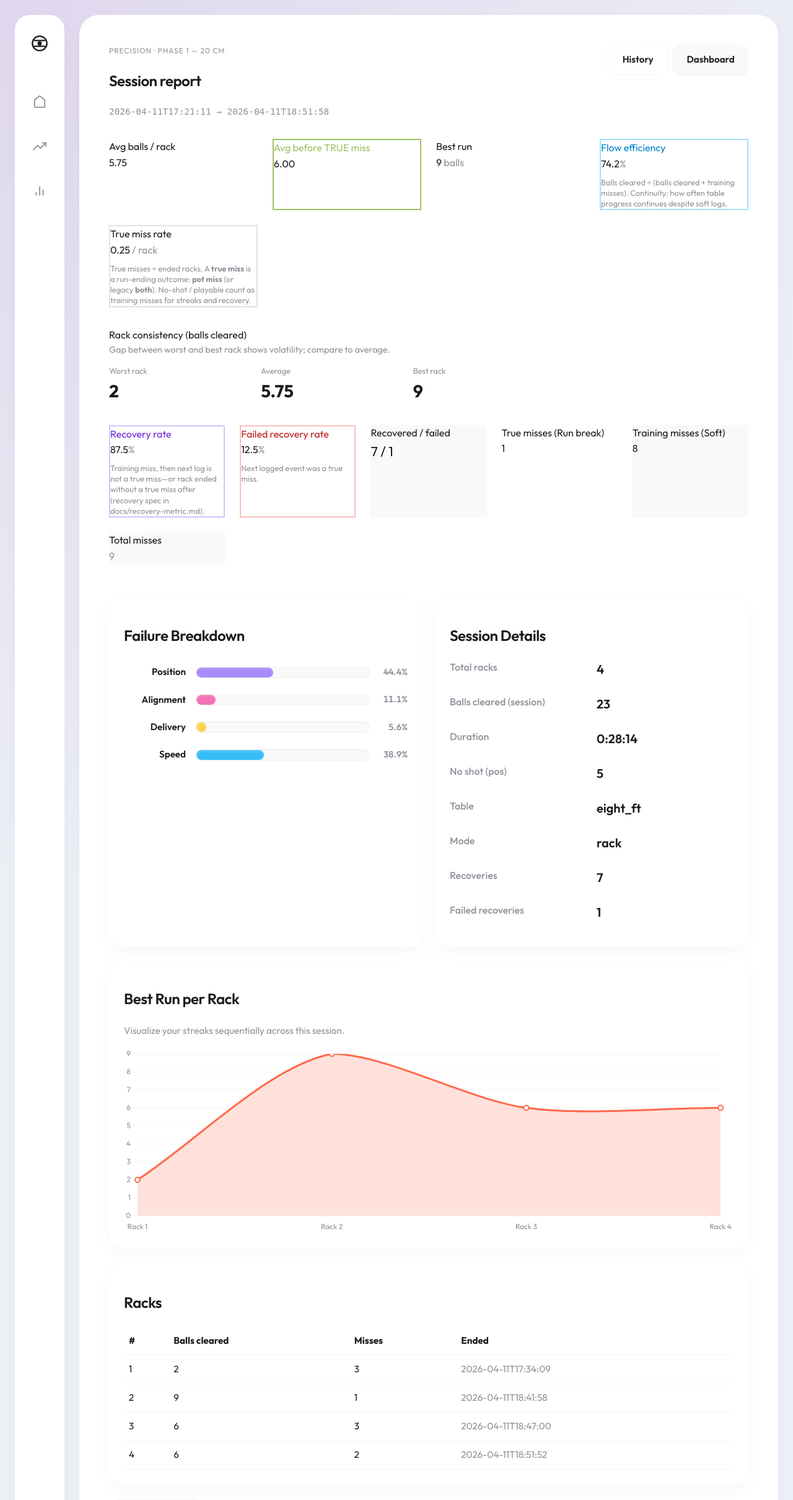
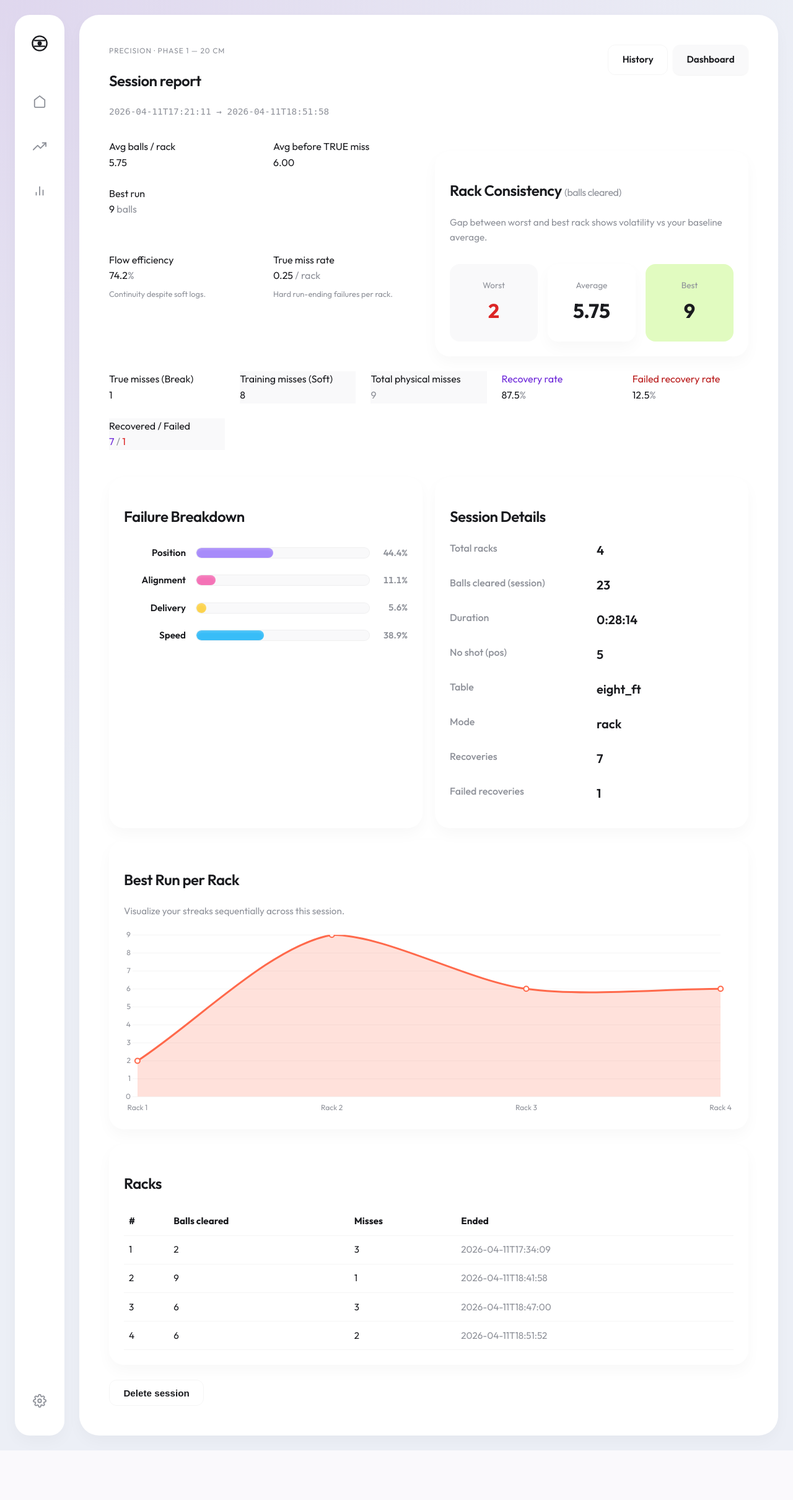
Before and after one commit to amstegraf/elite-training, a FastAPI app: page /session/3011e88e-353b-474c-8a6f-793dba366363/report in a window 1280 px wide. Shown: the top 2420 px of the page at 62% size. After the commit the page ends 2340 px from the top, so only its background shows below. Run offline with FastAPI, Linux system fonts and the light colour scheme.

Commit message:
visual improvements

```diff
--- a/templates/session/report.html
+++ b/templates/session/report.html
@@ -17,94 +17,111 @@
     </div>
   </header>
 
+  <div class="grid grid--2" style="margin-bottom: 1.5rem;">
+    <!-- Performance Layer -->
+    <div style="display: flex; flex-direction: column; gap: 1.5rem;">
       <div class="reports__kpi-grid">
         <article class="stat-card stat-card--pr">
           <div class="stat-card__label">Avg balls / rack</div>
           <div class="stat-card__value">{% if session.avg_balls_cleared_per_rack is not none %}{{ "%.2f"|format(session.avg_balls_cleared_per_rack) }}{% else %}—{% endif %}</div>
         </article>
-    <article class="stat-card" style="border: 2px solid var(--pr-dim);">
-      <div class="stat-card__label" style="color: var(--pr-dim);">Avg before TRUE miss</div>
+
+        <article class="stat-card stat-card--pr">
+          <div class="stat-card__label">Avg before TRUE miss</div>
           <div class="stat-card__value">{% if session.avg_balls_before_true_miss is not none %}{{ "%.2f"|format(session.avg_balls_before_true_miss) }}{% else %}—{% endif %}</div>
         </article>
+
         <article class="stat-card">
           <div class="stat-card__label">Best run</div>
           <div class="stat-card__value">{{ session.best_run_balls }} <span style="font-size: 1rem; color: var(--muted); font-weight: normal;">balls</span></div>
         </article>
-    <article class="stat-card" style="border: 2px solid rgba(56, 189, 248, 0.45);">
-      <div class="stat-card__label" style="color: #0284c7;">Flow efficiency</div>
+      </div>
+
+      <div class="reports__kpi-grid">
+        <article class="stat-card">
+          <div class="stat-card__label">Flow efficiency</div>
           <div class="stat-card__value">
             {% if session.conversion_efficiency is not none %}
             {{ "%.1f"|format(session.conversion_efficiency * 100) }}<span style="font-size: 1rem; color: var(--muted); font-weight: normal;">%</span>
             {% else %}—{% endif %}
           </div>
-      <p class="muted" style="margin: 0.5rem 0 0; font-size: 0.8rem; line-height: 1.35;">Balls cleared ÷ (balls cleared + training misses). Continuity: how often table progress continues despite soft logs.</p>
+          <p class="muted" style="margin: 0.5rem 0 0; font-size: 0.8rem; line-height: 1.35;">Continuity despite soft logs.</p>
         </article>
-    <article class="stat-card" style="border: 2px solid rgba(15, 23, 42, 0.12);">
+
+        <article class="stat-card">
           <div class="stat-card__label">True miss rate</div>
           <div class="stat-card__value">
             {% if session.true_miss_rate is not none %}
             {{ "%.2f"|format(session.true_miss_rate) }}<span style="font-size: 1rem; color: var(--muted); font-weight: normal;"> / rack</span>
             {% else %}—{% endif %}
           </div>
-      <p class="muted" style="margin: 0.5rem 0 0; font-size: 0.8rem; line-height: 1.35;">True misses ÷ ended racks. A <strong>true miss</strong> is a run-ending outcome: <strong>pot miss</strong> (or legacy <strong>both</strong>). No-shot / playable count as training misses for streaks and recovery.</p>
+          <p class="muted" style="margin: 0.5rem 0 0; font-size: 0.8rem; line-height: 1.35;">Hard run-ending failures per rack.</p>
         </article>
       </div>
+    </div>
 
-  <div class="reports__kpi-grid" style="margin-top: 1rem; grid-template-columns: 1fr;">
-    <article class="stat-card" style="text-align: left;">
-      <div class="stat-card__label">Rack consistency (balls cleared)</div>
-      <p class="muted" style="margin: 0 0 0.75rem; font-size: 0.9rem;">Gap between worst and best rack shows volatility; compare to average.</p>
-      <div style="display: grid; grid-template-columns: repeat(3, 1fr); gap: 1rem; max-width: 720px;">
-        <div>
-          <div class="muted" style="font-size: 0.8rem;">Worst rack</div>
-          <div style="font-size: 1.75rem; font-weight: 700;">{% if session.worst_rack_balls_cleared is not none %}{{ session.worst_rack_balls_cleared }}{% else %}—{% endif %}</div>
+    <!-- Rack Consistency -->
+    <article class="card card--wide">
+      <h2>Rack Consistency <span style="font-size: 1rem; color: var(--muted); font-weight: normal;">(balls cleared)</span></h2>
+      <p class="muted" style="margin-top: 0;">Gap between worst and best rack shows volatility vs your baseline average.</p>
+
+      <div style="display: grid; grid-template-columns: repeat(3, 1fr); gap: 1rem; margin-top: auto; padding-top: 1rem;">
+        <div style="text-align: center; padding: 1.5rem; background: var(--surface2); border-radius: 16px;">
+          <div class="muted" style="font-size: 0.85rem; margin-bottom: 0.25rem;">Worst</div>
+          <div style="font-size: 2rem; font-weight: 700; color: #dc2626;">{% if session.worst_rack_balls_cleared is not none %}{{ session.worst_rack_balls_cleared }}{% else %}—{% endif %}</div>
         </div>
-        <div>
-          <div class="muted" style="font-size: 0.8rem;">Average</div>
-          <div style="font-size: 1.75rem; font-weight: 700;">{% if session.avg_balls_cleared_per_rack is not none %}{{ "%.2f"|format(session.avg_balls_cleared_per_rack) }}{% else %}—{% endif %}</div>
+        <div style="text-align: center; padding: 1.5rem; background: var(--surface); box-shadow: var(--shadow); border-radius: 16px;">
+          <div class="muted" style="font-size: 0.85rem; margin-bottom: 0.25rem;">Average</div>
+          <div style="font-size: 2rem; font-weight: 700;">{% if session.avg_balls_cleared_per_rack is not none %}{{ "%.2f"|format(session.avg_balls_cleared_per_rack) }}{% else %}—{% endif %}</div>
         </div>
-        <div>
-          <div class="muted" style="font-size: 0.8rem;">Best rack</div>
-          <div style="font-size: 1.75rem; font-weight: 700;">{% if session.best_rack_balls_cleared is not none %}{{ session.best_rack_balls_cleared }}{% else %}—{% endif %}</div>
+        <div style="text-align: center; padding: 1.5rem; background: var(--pr); border-radius: 16px;">
+          <div class="muted" style="font-size: 0.85rem; margin-bottom: 0.25rem;">Best</div>
+          <div style="font-size: 2rem; font-weight: 700;">{% if session.best_rack_balls_cleared is not none %}{{ session.best_rack_balls_cleared }}{% else %}—{% endif %}</div>
         </div>
       </div>
     </article>
   </div>
 
-  <div class="reports__kpi-grid" style="margin-top: 1.5rem; grid-template-columns: repeat(auto-fit, minmax(180px, 1fr));">
-    <article class="stat-card" style="border: 2px solid rgba(167, 139, 250, 0.5);">
+  <div class="reports__kpi-grid" style="margin-bottom: 1.5rem; grid-template-columns: repeat(auto-fit, minmax(160px, 1fr));">
+    <!-- Row: Misses & Recoveries -->
+    <article class="stat-card stat-card--fr">
+      <div class="stat-card__label">True misses (Break)</div>
+      <div class="stat-card__value">{{ session.true_miss_count }}</div>
+    </article>
+
+    <article class="stat-card" style="background: var(--surface2);">
+      <div class="stat-card__label">Training misses (Soft)</div>
+      <div class="stat-card__value" style="color: var(--text);">{{ session.training_miss_count }}</div>
+    </article>
+
+    <article class="stat-card" style="background: var(--surface2);">
+      <div class="stat-card__label">Total physical misses</div>
+      <div class="stat-card__value" style="color: var(--muted);">{{ session.total_misses }}</div>
+    </article>
+
+    <article class="stat-card" style="background: var(--surface);">
       <div class="stat-card__label" style="color: #6d28d9;">Recovery rate</div>
       <div class="stat-card__value">
         {% if session.recovery_rate is not none %}
         {{ "%.1f"|format(session.recovery_rate * 100) }}<span style="font-size: 1rem; color: var(--muted); font-weight: normal;">%</span>
         {% else %}—{% endif %}
       </div>
-      <p class="muted" style="margin: 0.5rem 0 0; font-size: 0.8rem; line-height: 1.35;">Training miss, then next log is not a true miss—or rack ended without a true miss after (recovery spec in docs/recovery-metric.md).</p>
     </article>
-    <article class="stat-card" style="border: 2px solid rgba(248, 113, 113, 0.45);">
+
+    <article class="stat-card" style="background: var(--surface);">
       <div class="stat-card__label" style="color: #b91c1c;">Failed recovery rate</div>
       <div class="stat-card__value">
         {% if session.failed_recovery_rate is not none %}
         {{ "%.1f"|format(session.failed_recovery_rate * 100) }}<span style="font-size: 1rem; color: var(--muted); font-weight: normal;">%</span>
         {% else %}—{% endif %}
       </div>
-      <p class="muted" style="margin: 0.5rem 0; font-size: 0.8rem; line-height: 1.35;">Next logged event was a true miss.</p>
     </article>
+
     <article class="stat-card" style="background: var(--surface2);">
-      <div class="stat-card__label">Recovered / failed</div>
-      <div class="stat-card__value" style="font-size: 1.35rem;">{{ session.recovery_count }} / {{ session.failed_recovery_count }}</div>
-    </article>
-    <article class="stat-card stat-card--fr">
-      <div class="stat-card__label">True misses (Run break)</div>
-      <div class="stat-card__value">{{ session.true_miss_count }}</div>
-    </article>
-    <article class="stat-card" style="background: var(--surface2);">
-      <div class="stat-card__label">Training misses (Soft)</div>
-      <div class="stat-card__value" style="color: var(--text);">{{ session.training_miss_count }}</div>
-    </article>
-    <article class="stat-card" style="background: var(--surface2);">
-      <div class="stat-card__label">Total misses</div>
-      <div class="stat-card__value" style="color: var(--muted);">{{ session.total_misses }}</div>
+      <div class="stat-card__label">Recovered / Failed</div>
+      <div class="stat-card__value" style="color: var(--muted);">
+        <span style="color: #6d28d9;">{{ session.recovery_count }}</span> / <span style="color: #dc2626;">{{ session.failed_recovery_count }}</span>
+      </div>
     </article>
   </div>
 
```
Also changed, not shown: data/sessions/64a0bb9f-0182-4644-b17c-4ae9b4c3ae79.json (+3 -4 lines). Lines whose indentation alone changed are shown as unchanged.
